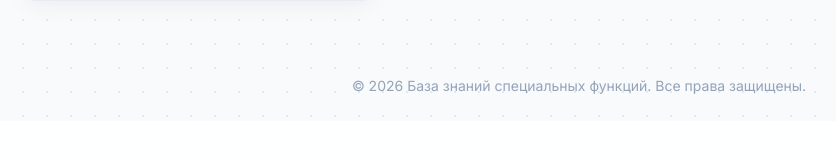
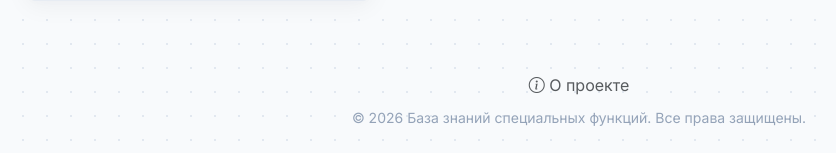
Before and after one commit to alekseykulik/special_func, a Flask app: page /admin in a window 1280 px wide. Shown: the part 1816-1969 px from the top of the page, without its empty margins (61-897 px from the left). Before the commit the page ends 1933 px from the top, so only its background shows below. Run offline with Flask 3, Linux system fonts and the light colour scheme; the visitor is signed in with stand-in values (Sample User, id 1); data that the repository does not hold is empty.

Commit message:
Update base.html

```diff
--- a/special_functions_site/templates/base.html
+++ b/special_functions_site/templates/base.html
@@ -67,6 +67,11 @@
 <!-- Подвал -->
 <footer class="footer mt-auto py-4">
     <div class="container text-center text-muted">
+        <div class="mb-2">
+            <a href="{{ url_for('about') }}" class="text-muted text-decoration-none">
+                <i class="bi bi-info-circle"></i> О проекте
+            </a>
+        </div>
         <small>© 2026 База знаний специальных функций. Все права защищены.</small>
     </div>
 </footer>
```
